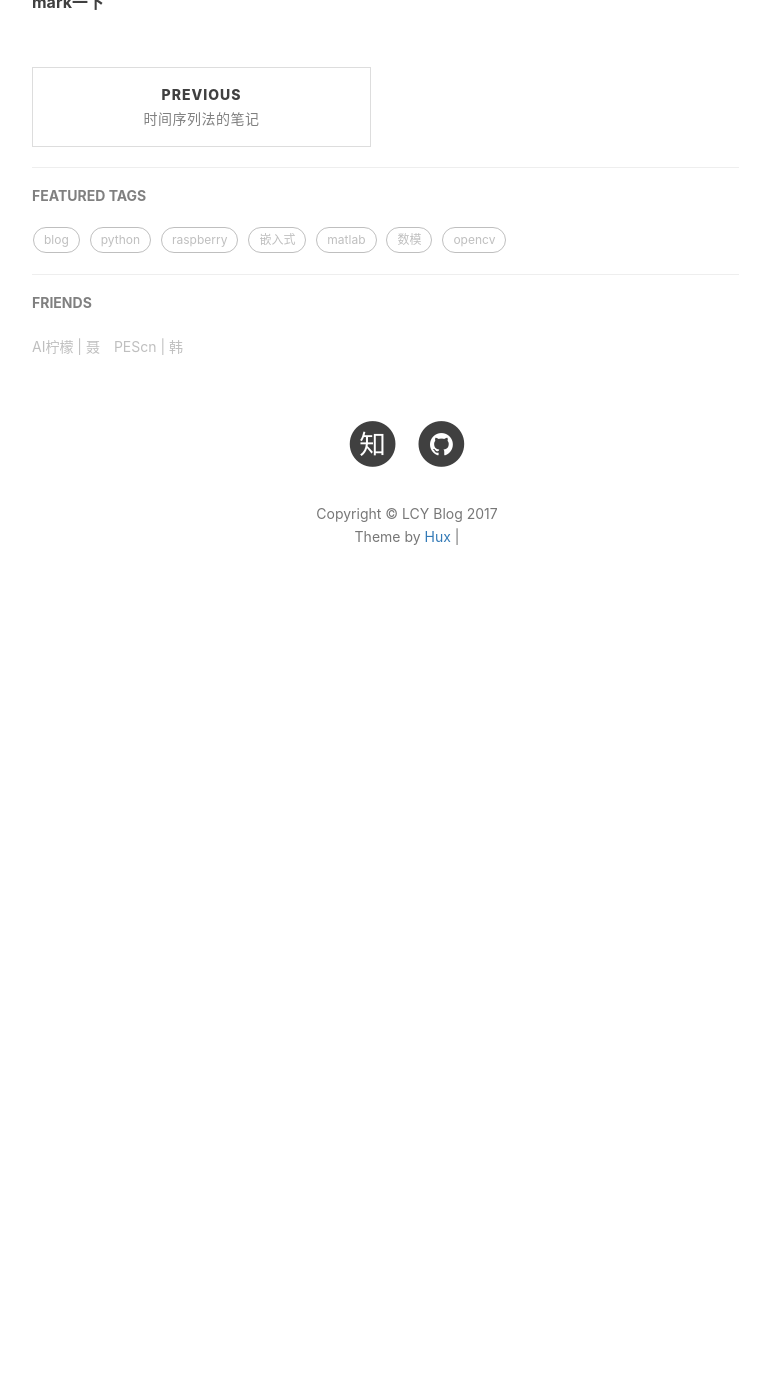
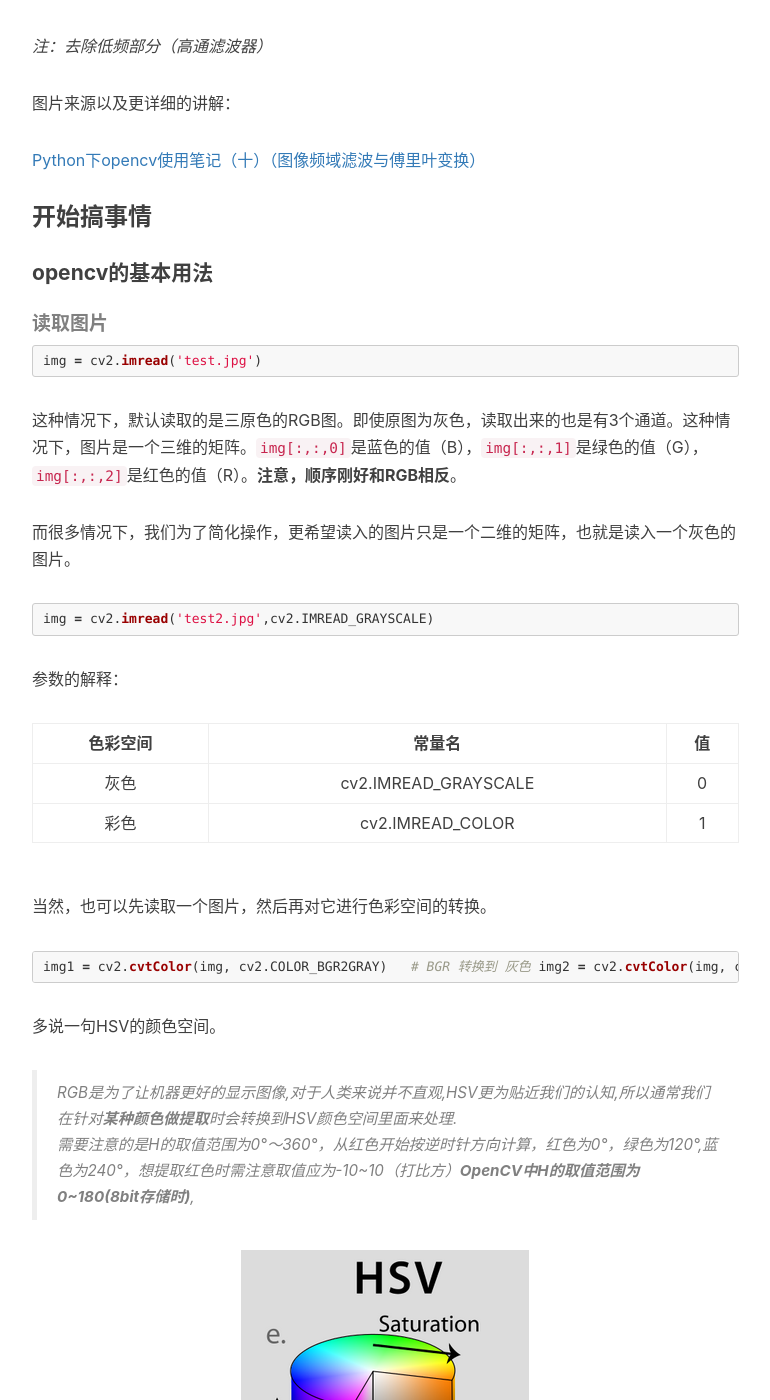
Before and after one commit to lichunown/jekyllblog, a Jekyll site: the page built from _posts/2017-02-14-python-opencv-fft.markdown, in a window 1280 px wide and 1400 px high, scrolled down 2588 px. Shown: the whole window, without its empty margins (233-1003 px from the left). Built offline with Jekyll 4.4.1, drawn with Linux system fonts in a browser that asks for light colours; nearby versions of some CDN libraries; comment, search, counter and statistics services are not loaded; before the commit the page ends 3229 px from its top, so only the background shows below that; some of the changed text lies outside the part shown.

Commit message:
still have not finish

````diff
--- a/_posts/2017-02-14-python-opencv-fft.markdown
+++ b/_posts/2017-02-14-python-opencv-fft.markdown
@@ -30,6 +31,15 @@ import cv2
 ```
 
 检查一下能否加载成功。
+
+#### numpy，matplotlib等数学工具包
+
+opencv读取图像后，以矩阵的形式存储，展示。因此，我们需要使用到python处理矩阵的`numpy`。而绘图，我用到的是`matplotlib`包。<br>
+安装这两个包，就十分简单了。
+```bash
+pip install numpy
+pip install matplotlib
+```
 
 ### 关于图片的傅里叶变换
 
@@ -57,6 +67,44 @@ import cv2
 
 ### 开始搞事情
 
-嗯，我干的具体事情，明天再写。。。
-<br>
-**mark一下**
+#### opencv的基本用法
+
+##### 读取图片
+
+```python
+img = cv2.imread('test.jpg')
+```
+
+这种情况下，默认读取的是三原色的RGB图。即使原图为灰色，读取出来的也是有3个通道。这种情况下，图片是一个三维的矩阵。`img[:,:,0]`是蓝色的值（B），`img[:,:,1]`是绿色的值（G），`img[:,:,2]`是红色的值（R）。**注意，顺序刚好和RGB相反**。
+
+而很多情况下，我们为了简化操作，更希望读入的图片只是一个二维的矩阵，也就是读入一个灰色的图片。
+
+```python
+img = cv2.imread('test2.jpg',cv2.IMREAD_GRAYSCALE)
+```
+参数的解释：
+
+| 色彩空间 |         常量名          |  值   |
+| :--: | :------------------: | :--: |
+|  灰色  | cv2.IMREAD_GRAYSCALE |  0   |
+|  彩色  |   cv2.IMREAD_COLOR   |  1   |
+
+
+
+当然，也可以先读取一个图片，然后再对它进行色彩空间的转换。
+
+```python
+img1 = cv2.cvtColor(img, cv2.COLOR_BGR2GRAY)   # BGR 转换到 灰色
+img2 = cv2.cvtColor(img, cv2.COLOR_BGR2HSV)    # BGR 转换到 HSV [Hue(色调),Saturation(饱和度)和Value(亮度)]
+```
+
+多说一句HSV的颜色空间。
+
+> RGB是为了让机器更好的显示图像,对于人类来说并不直观,HSV更为贴近我们的认知,所以通常我们在针对**某种颜色做提取**时会转换到HSV颜色空间里面来处理.
+>
+> 需要注意的是H的取值范围为0°～360°，从红色开始按逆时针方向计算，红色为0°，绿色为120°,蓝色为240°，想提取红色时需注意取值应为-10~10（打比方）**OpenCV中H的取值范围为0~180(8bit存储时)**,
+
+![HSV色彩空间](/img/in-post/python-opencv/HSV.jpg)
+
+
+##### opencv里的傅里叶变换函数
````
Also changed, not shown: other parts of _posts/2017-02-14-python-opencv-fft.markdown (+2 -1 lines), img/in-post/python-opencv/HSV.jpg (added).
